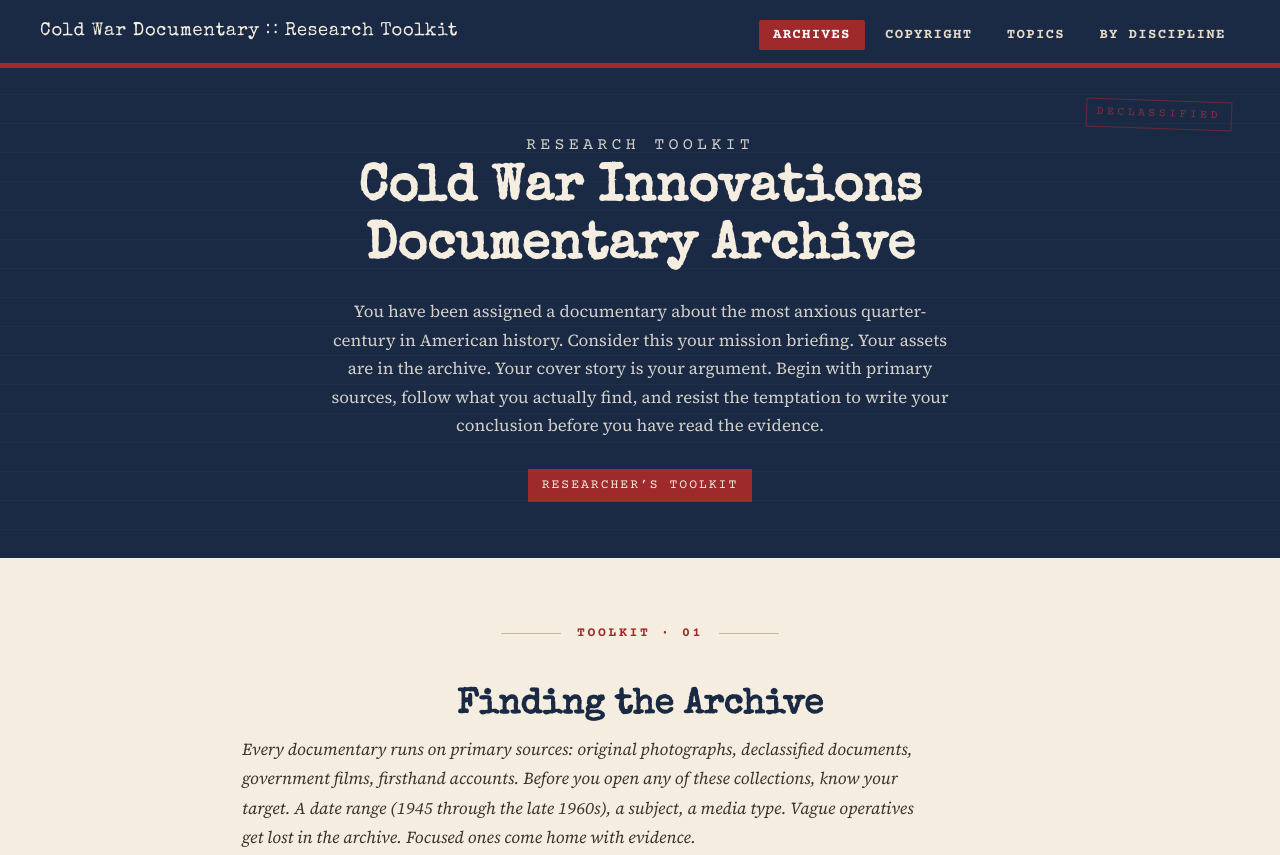
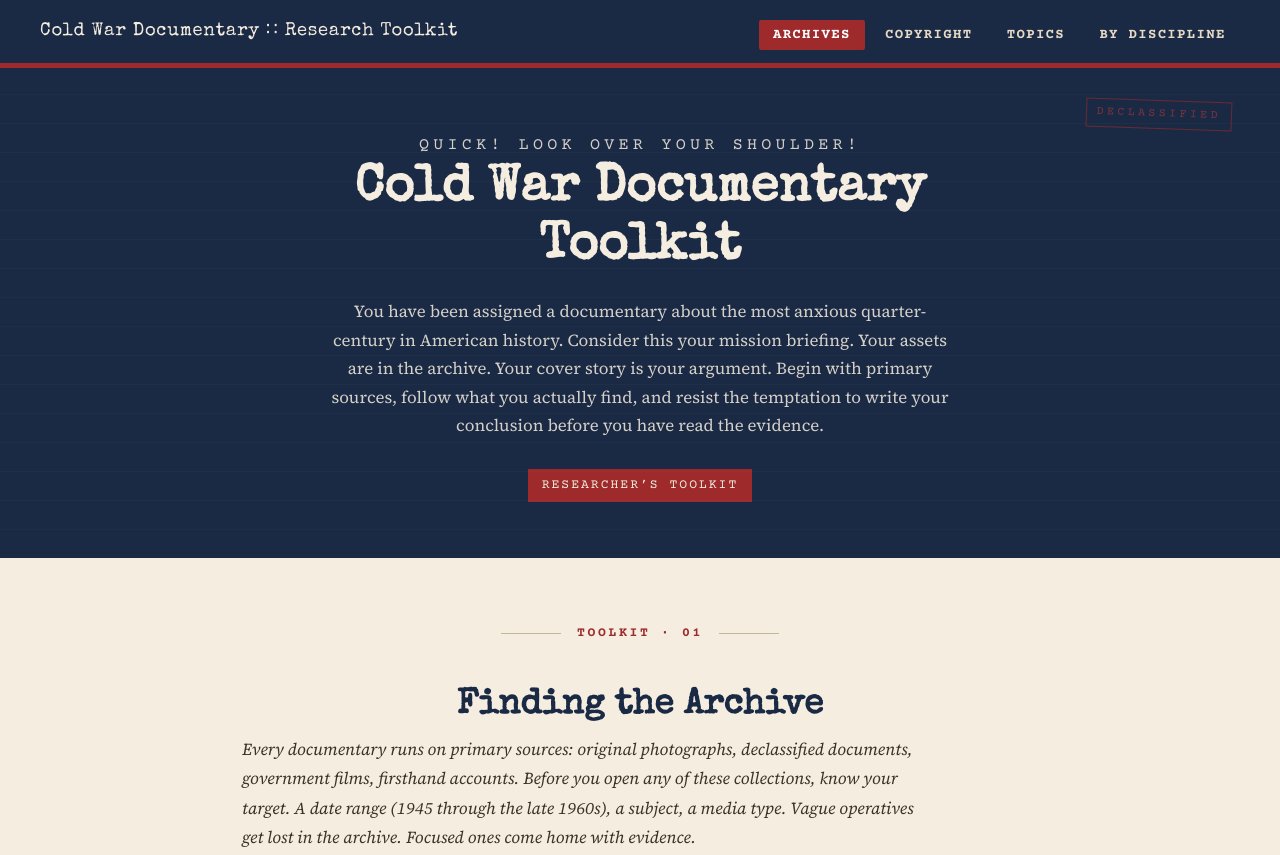
Before and after one commit to mistertlibrary/coldwardocumentaries, a plain HTML site: page index.html in a window 1280 px wide. Shown: the top 855 px of the page. Drawn offline with nearby package versions, Linux system fonts and the light colour scheme.

Commit message:
Update index.html

```diff
--- a/index.html
+++ b/index.html
@@ -180,8 +180,8 @@
 </nav>
 
 <header class="site-header" id="top">
-  <p class="header-eyebrow">Research Toolkit</p>
-  <h1>Cold War Innovations<br>Documentary Archive</h1>
+  <p class="header-eyebrow">Quick! Look over your shoulder!</p>
+  <h1>Cold War Documentary Toolkit</h1>
   <p>You have been assigned a documentary about the most anxious quarter-century in American history. Consider this your mission briefing. Your assets are in the archive. Your cover story is your argument. Begin with primary sources, follow what you actually find, and resist the temptation to write your conclusion before you have read the evidence.</p>
   <span class="toolkit-badge">Researcher&#8217;s Toolkit</span>
 </header>
```
